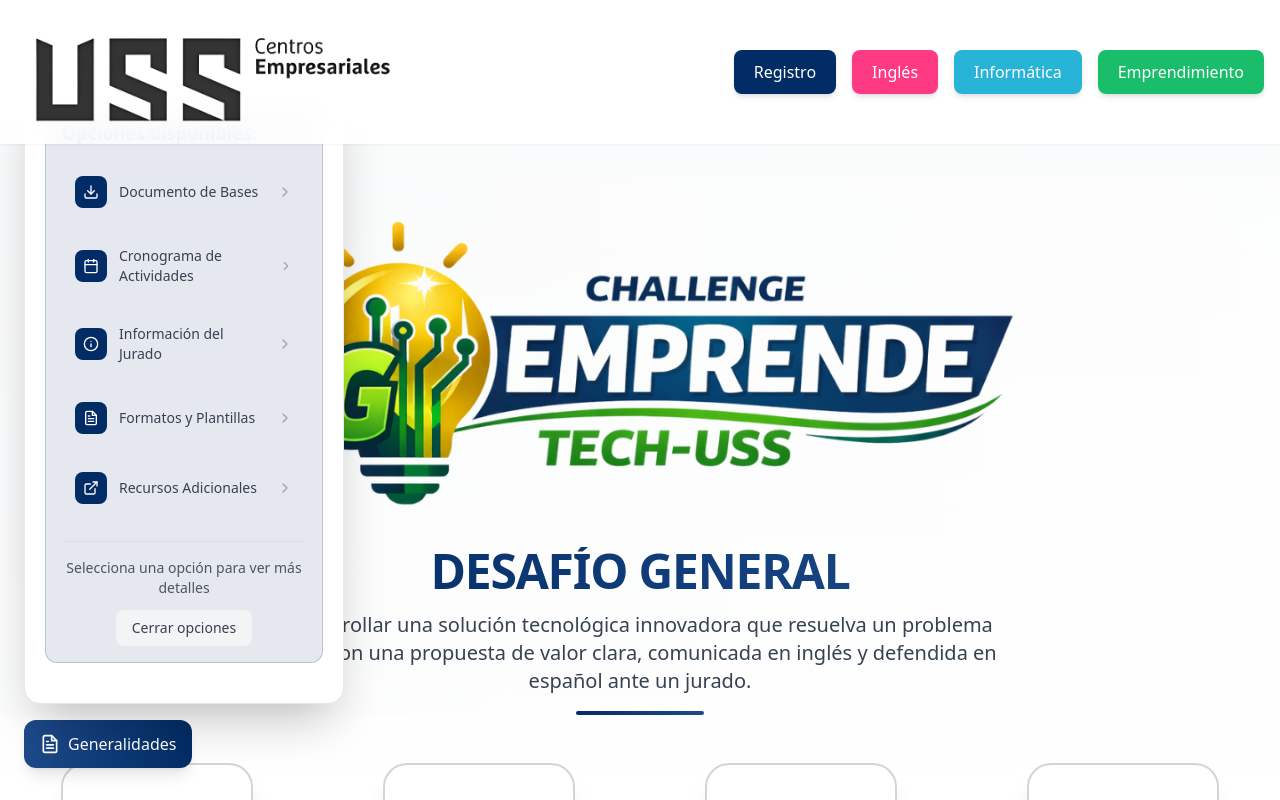
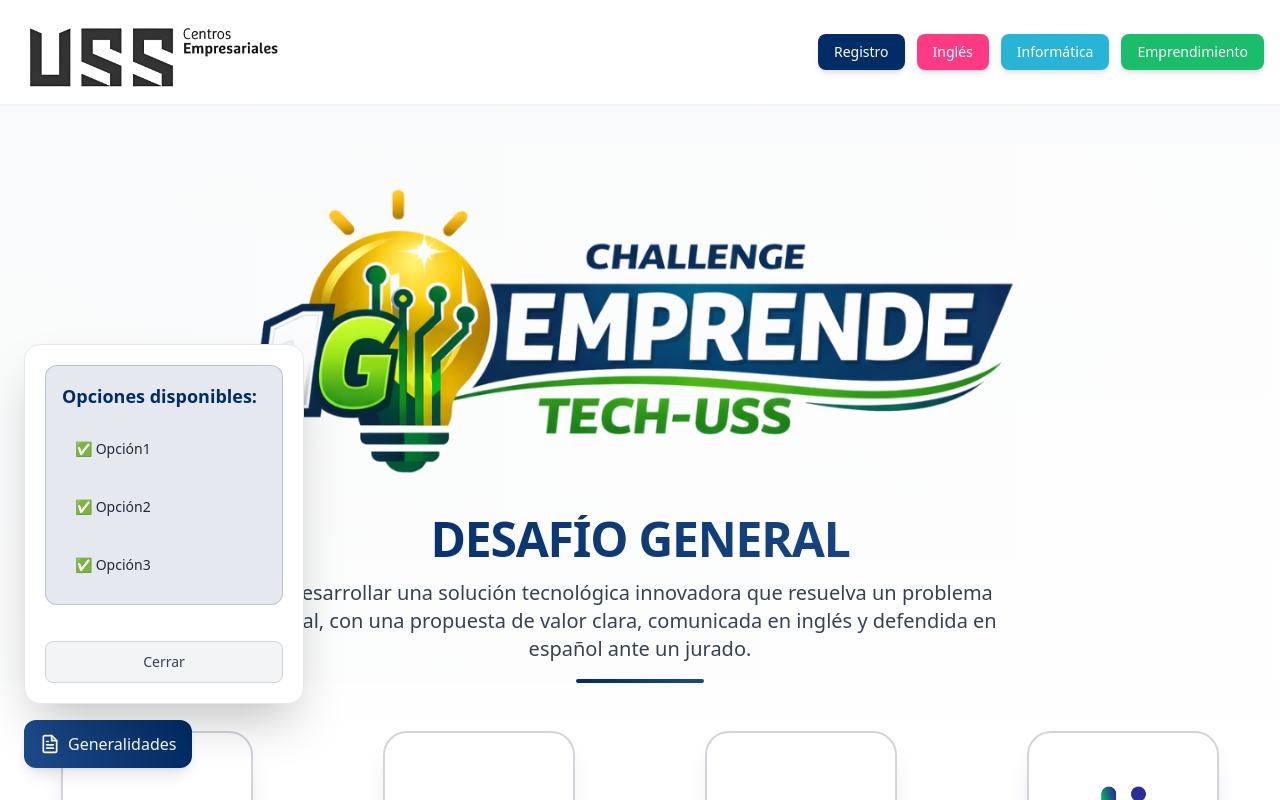
Before and after one commit to usscentroinformatica/centroempresariales, a React (Vite) app: page / in a window 1280 px wide. Both pictures are taken after a click on the button "Generalidades". Shown: the top 800 px of the page. Built offline with nearby package versions, Linux system fonts and the light colour scheme.

Commit message:
Update App.jsx

```diff
--- a/src/App.jsx
+++ b/src/App.jsx
@@ -1,6 +1,6 @@
 import React, { useState } from 'react';
 import { motion, AnimatePresence } from 'framer-motion';
-import { FiMenu, FiX, FiExternalLink, FiFileText, FiChevronRight, FiDownload, FiCalendar, FiInfo } from 'react-icons/fi';
+import { FiMenu, FiX, FiExternalLink, FiFileText } from 'react-icons/fi';
 
 // Importa las imágenes
 import CEP from './assets/CEP.png';
@@ -104,11 +104,6 @@ function App() {
           <h4 className="font-bold text-[#3A86FF] mb-4 text-lg text-center">Aula Virtual</h4>
           <div className="space-y-4">
             <div className="text-center">
-              <p className="text-sm text-gray-600 mb-4">
-                Accede al aula virtual para gestionar tus actividades
-              </p>
-            </div>
-            <div className="text-center">
               <a
                 href="https://ulearning.com.pe/"
                 target="_blank"
@@ -136,68 +131,18 @@ function App() {
         <div className="p-4 bg-[#012c65]/10 rounded-xl border border-[#012c65]/20">
           <h4 className="font-bold text-[#012c65] mb-4 text-lg">Opciones disponibles:</h4>
           <ul className="space-y-3">
-            <li className="flex items-center justify-between gap-2 text-sm p-3 hover:bg-[#012c65]/5 rounded-lg border border-gray-200/50 group">
-              <div className="flex items-center gap-3">
-                <div className="bg-[#012c65] text-white p-2 rounded-lg">
-                  <FiDownload className="w-4 h-4" />
-                </div>
-                <span className="font-medium text-gray-700">Documento de Bases</span>
-              </div>
-              <FiChevronRight className="w-4 h-4 text-gray-400 group-hover:text-[#012c65]" />
+            <li className="flex items-center gap-2 text-sm p-3 hover:bg-[#012c65]/5 rounded-lg border border-gray-200/50">
+              ✅ Opción1
             </li>
 
-            <li className="flex items-center justify-between gap-2 text-sm p-3 hover:bg-[#012c65]/5 rounded-lg border border-gray-200/50 group">
-              <div className="flex items-center gap-3">
-                <div className="bg-[#012c65] text-white p-2 rounded-lg">
-                  <FiCalendar className="w-4 h-4" />
-                </div>
-                <span className="font-medium text-gray-700">Cronograma de Actividades</span>
-              </div>
-              <FiChevronRight className="w-4 h-4 text-gray-400 group-hover:text-[#012c65]" />
+            <li className="flex items-center gap-2 text-sm p-3 hover:bg-[#012c65]/5 rounded-lg border border-gray-200/50">
+              ✅ Opción2
             </li>
 
-            <li className="flex items-center justify-between gap-2 text-sm p-3 hover:bg-[#012c65]/5 rounded-lg border border-gray-200/50 group">
-              <div className="flex items-center gap-3">
-                <div className="bg-[#012c65] text-white p-2 rounded-lg">
-                  <FiInfo className="w-4 h-4" />
-                </div>
-                <span className="font-medium text-gray-700">Información del Jurado</span>
-              </div>
-              <FiChevronRight className="w-4 h-4 text-gray-400 group-hover:text-[#012c65]" />
-            </li>
-
-            <li className="flex items-center justify-between gap-2 text-sm p-3 hover:bg-[#012c65]/5 rounded-lg border border-gray-200/50 group">
-              <div className="flex items-center gap-3">
-                <div className="bg-[#012c65] text-white p-2 rounded-lg">
-                  <FiFileText className="w-4 h-4" />
-                </div>
-                <span className="font-medium text-gray-700">Formatos y Plantillas</span>
-              </div>
-              <FiChevronRight className="w-4 h-4 text-gray-400 group-hover:text-[#012c65]" />
-            </li>
-
-            <li className="flex items-center justify-between gap-2 text-sm p-3 hover:bg-[#012c65]/5 rounded-lg border border-gray-200/50 group">
-              <div className="flex items-center gap-3">
-                <div className="bg-[#012c65] text-white p-2 rounded-lg">
-                  <FiExternalLink className="w-4 h-4" />
-                </div>
-                <span className="font-medium text-gray-700">Recursos Adicionales</span>
-              </div>
-              <FiChevronRight className="w-4 h-4 text-gray-400 group-hover:text-[#012c65]" />
+            <li className="flex items-center gap-2 text-sm p-3 hover:bg-[#012c65]/5 rounded-lg border border-gray-200/50">
+              ✅ Opción3
             </li>
           </ul>
-
-          <div className="mt-6 pt-4 border-t border-gray-300/50 text-center">
-            <p className="text-sm text-gray-600 mb-3">
-              Selecciona una opción para ver más detalles
-            </p>
-            <button
-              onClick={() => setGeneralidadesOpen(false)}
-              className="px-4 py-2 text-sm font-medium text-gray-700 bg-gray-100 hover:bg-gray-200 rounded-lg transition-colors"
-            >
-              Cerrar opciones
-            </button>
-          </div>
         </div>
       </div>
     )
@@ -222,31 +167,31 @@ function App() {
 
   return (
     <div className="flex flex-col bg-gradient-to-b from-gray-50 to-white min-h-screen">
-      {/* Navbar */}
+      {/* Navbar - REDUCIDO en altura */}
       <motion.nav
         initial={{ y: -100 }}
         animate={{ y: 0 }}
         className="fixed w-full bg-white/90 backdrop-blur-md z-50 shadow-sm"
       >
-        <div className="container mx-auto px-4 py-2">
+        <div className="container mx-auto px-4 py-3">
           <div className="flex justify-between items-center">
             <motion.div
               whileHover={{ scale: 1.05 }}
-              className="h-24 md:h-32 flex items-center"
+              className="h-16 md:h-20 flex items-center"
             >
               <img
                 src={LogoCentro}
                 alt="Centros Empresariales"
-                className="h-full w-auto object-contain max-w-[300px] md:max-w-[400px] hover:scale-110 transition-transform duration-300"
+                className="h-full w-auto object-contain max-w-[200px] md:max-w-[280px] hover:scale-110 transition-transform duration-300"
               />
             </motion.div>
 
-            <div className="hidden md:flex space-x-4 items-center">
+            <div className="hidden md:flex space-x-3 items-center">
               <motion.button
                 whileHover={{ scale: 1.05 }}
                 whileTap={{ scale: 0.95 }}
                 onClick={handleRegistroClick}
-                className="font-medium px-5 py-2.5 rounded-lg text-white bg-[#012c65] hover:bg-[#012c65]/90 shadow-md hover:shadow-lg transition-all duration-300"
+                className="font-medium px-4 py-2 rounded-lg text-white bg-[#012c65] hover:bg-[#012c65]/90 shadow-md hover:shadow-lg transition-all duration-300 text-sm"
               >
                 Registro
               </motion.button>
@@ -257,7 +202,7 @@ function App() {
                   whileHover={{ scale: 1.05 }}
                   whileTap={{ scale: 0.95 }}
                   onClick={() => toggleCategory(cat.id)}
-                  className={`font-medium px-5 py-2.5 rounded-lg text-white shadow-md hover:shadow-lg transition-all duration-300 ${
+                  className={`font-medium px-4 py-2 rounded-lg text-white shadow-md hover:shadow-lg transition-all duration-300 text-sm ${
                     activeCategory === cat.id
                       ? cat.color === 'rosa'
                         ? 'bg-[#FE2577] hover:bg-[#FE2577]/90'
@@ -301,7 +246,7 @@ function App() {
                       handleRegistroClick();
                       setMobileMenuOpen(false);
                     }}
-                    className="font-medium text-center px-4 py-3.5 rounded-lg text-white bg-[#012c65] hover:bg-[#012c65]/90 transition-all shadow-md"
+                    className="font-medium text-center px-4 py-3 rounded-lg text-white bg-[#012c65] hover:bg-[#012c65]/90 transition-all shadow-md text-sm"
                   >
                     Registro
                   </motion.button>
@@ -314,7 +259,7 @@ function App() {
                         toggleCategory(cat.id);
                         setMobileMenuOpen(false);
                       }}
-                      className={`font-medium text-center px-4 py-3.5 rounded-lg text-white transition-all shadow-md ${
+                      className={`font-medium text-center px-4 py-3 rounded-lg text-white transition-all shadow-md text-sm ${
                         activeCategory === cat.id
                           ? cat.color === 'rosa'
                             ? 'bg-[#FE2577] hover:bg-[#FE2577]/90'
@@ -339,7 +284,7 @@ function App() {
                       toggleGeneralidades();
                       setMobileMenuOpen(false);
                     }}
-                    className="font-medium text-center px-4 py-3.5 rounded-lg text-white bg-[#012c65]/90 hover:bg-[#012c65] transition-all shadow-md"
+                    className="font-medium text-center px-4 py-3 rounded-lg text-white bg-[#012c65]/90 hover:bg-[#012c65] transition-all shadow-md text-sm"
                   >
                     Generalidades
                   </motion.button>
@@ -351,7 +296,7 @@ function App() {
       </motion.nav>
 
       {/* Contenido principal */}
-      <main className="flex-grow pt-36 md:pt-44 relative">
+      <main className="flex-grow pt-28 md:pt-36 relative">
         {/* Sección del Logo Emprende Tech */}
         <section className="pt-6 md:pt-8 pb-0 bg-gradient-to-r from-gray-50/50 to-white/50 overflow-visible">
           <div className="container mx-auto px-4 overflow-visible">
@@ -625,7 +570,7 @@ function App() {
                     damping: 30,
                     mass: 0.6
                   }}
-                  className="absolute bottom-full left-0 mb-4 z-50 min-w-[280px] md:min-w-[320px]"
+                  className="absolute bottom-full left-0 mb-4 z-50 min-w-[240px] md:min-w-[280px]"
                 >
                   <motion.div
                     initial={{ opacity: 0, y: 10 }}
@@ -636,6 +581,13 @@ function App() {
                     <div className="mb-5">
                       {generalidadesOptions.content}
                     </div>
+
+                    <button
+                      className="mt-4 w-full py-2.5 rounded-lg font-medium text-sm text-gray-700 bg-gray-100 hover:bg-gray-200 border border-gray-300"
+                      onClick={() => setGeneralidadesOpen(false)}
+                    >
+                      Cerrar
+                    </button>
                   </motion.div>
                 </motion.div>
               )}
```
